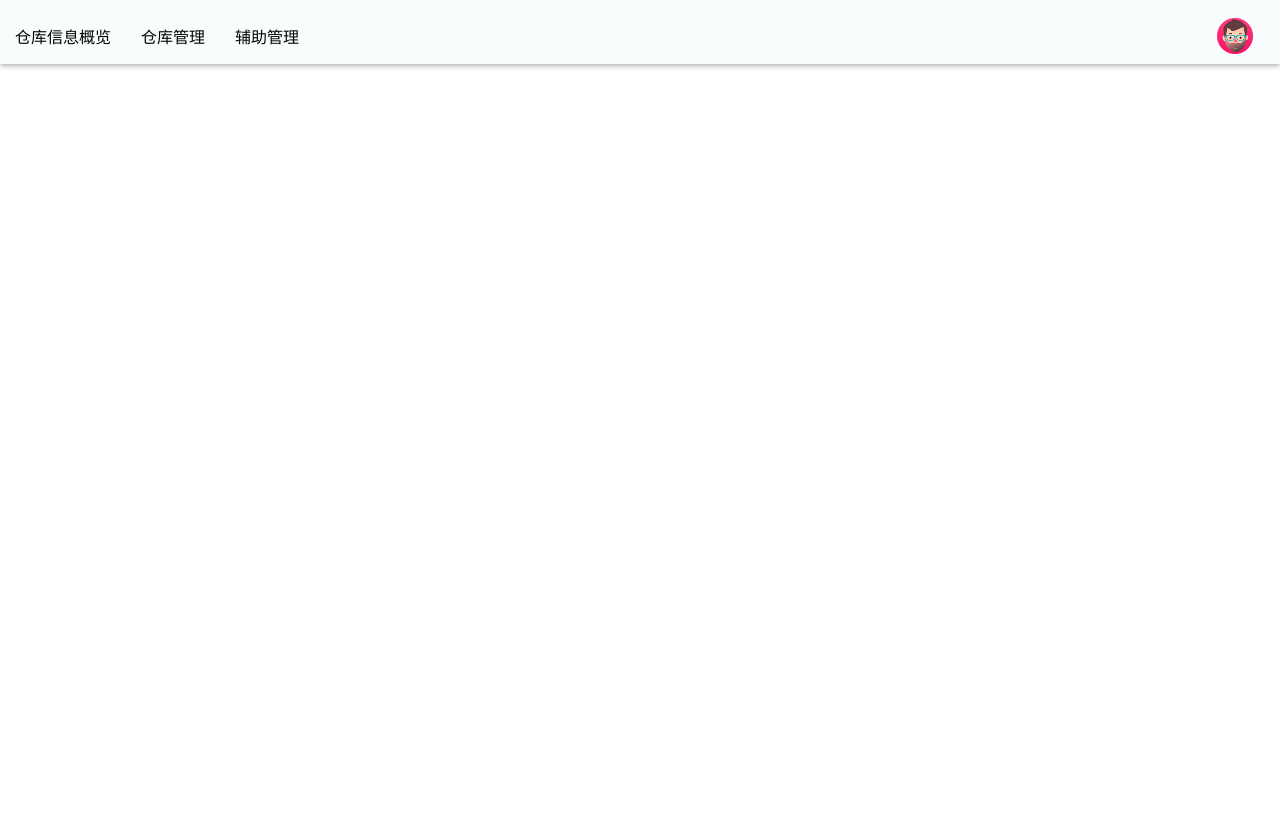
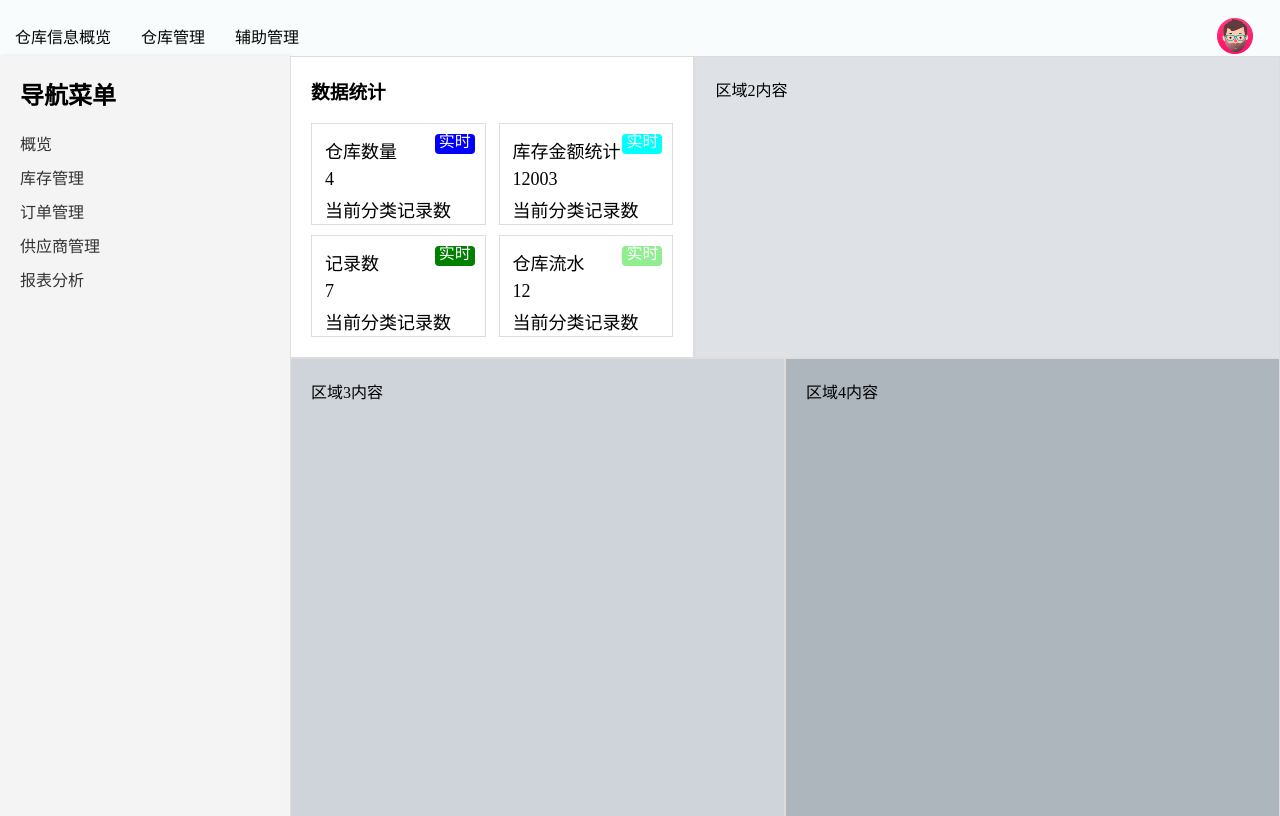
Before and after one commit to Andralice/boke, a Vue app: page / in a window 1280 px wide. Built offline with nearby package versions, Linux system fonts and the light colour scheme; sample sign-in values are in the browser's storage; the HTML template or start-up script is replaced by a standard one.

Commit message:
完成首页内容区域1

```diff
--- /dev/null
+++ b/src/pages/TopNavigation/home.vue
@@ -0,0 +1,227 @@
+<template>
+    <div class="container">
+      <div class="sidebar">
+        <h2>导航菜单</h2>
+        <ul>
+          <li><a href="#overview">概览</a></li>
+          <li><a href="#inventory">库存管理</a></li>
+          <li><a href="#orders">订单管理</a></li>
+          <li><a href="#suppliers">供应商管理</a></li>
+          <li><a href="#reports">报表分析</a></li>
+        </ul>
+      </div>
+      <div class="content">
+        <div class="row row1">
+          <div class="region region1">
+            <h3>数据统计</h3>
+            <div class="data-row">
+              <div class="data-box blue" :data-badge="badgeTexts.blue">
+                <div class="box-title">仓库数量</div>
+                <div class="box-number">4</div>
+                <div class="box-description">当前分类记录数</div>
+              </div>
+              <div class="data-box cyan" :data-badge="badgeTexts.cyan">
+                <div class="box-title">库存金额统计</div>
+                <div class="box-number">12003</div>
+                <div class="box-description">当前分类记录数</div>
+              </div>
+            </div>
+            <div class="data-row">
+              <div class="data-box green" :data-badge="badgeTexts.green">
+                <div class="box-title">记录数</div>
+                <div class="box-number">7</div>
+                <div class="box-description">当前分类记录数</div>
+              </div>
+              <div class="data-box light-green" :data-badge="badgeTexts.lightGreen">
+                <div class="box-title">仓库流水</div>
+                <div class="box-number">12</div>
+                <div class="box-description">当前分类记录数</div>
+              </div>
+            </div>
+          </div>
+          <div class="region region2">
+            <!-- 区域2 -->
+            区域2内容
+          </div>
+        </div>
+        <div class="row row2">
+          <div class="region region3">
+            <!-- 区域3 -->
+            区域3内容
+          </div>
+          <div class="region region4">
+            <!-- 区域4 -->
+            区域4内容
+          </div>
+        </div>
+      </div>
+    </div>
+  </template>
+
+  <script lang="ts" setup name='home'>
+  import { ref } from 'vue';
+
+  const badgeTexts = ref({
+    blue: '实时',
+    cyan: '实时',
+    green: '实时',
+    lightGreen: '实时'
+  });
+  </script>
+
+  <style scoped>
+  .container {
+    display: flex;
+    height: 100vh;
+  }
+
+  .sidebar {
+    width: 250px;
+    background-color: #f4f4f4;
+    padding: 20px;
+    box-shadow: 2px 0 5px rgba(0,0,0,0.1);
+  }
+
+  .sidebar h2 {
+    margin-top: 0;
+  }
+
+  .sidebar ul {
+    list-style-type: none;
+    padding: 0;
+  }
+
+  .sidebar li {
+    margin: 10px 0;
+  }
+
+  .sidebar a {
+    text-decoration: none;
+    color: #333;
+  }
+
+  .content {
+    flex-grow: 1;
+    display: flex;
+    flex-direction: column;
+    overflow-y: auto;
+  }
+
+  .row {
+    display: flex;
+    flex-wrap: wrap;
+  }
+
+  .region {
+    padding: 20px;
+    border: 1px solid #ddd;
+  }
+
+  .row1 .region1 {
+    flex: 0.4;
+    height: 260px;
+    background-color: #fff;
+    display: flex;
+    flex-direction: column;
+  }
+
+  .row1 .region1 h3 {
+    margin-top: 0;
+    align-self: flex-start;
+  }
+
+  .row1 .region1 .data-row {
+    display: flex;
+    justify-content: space-between;
+    margin-bottom: 10px;
+  }
+
+  .row1 .region1 .data-box {
+    position: relative;
+    flex: 0.48;
+    height: 80px;
+    background-color: #fff;
+    border: 1px solid #ddd;
+    display: flex;
+    flex-direction: column;
+    justify-content: flex-start; /* 左对齐 */
+    align-items: flex-start; /* 左对齐 */
+    padding: 10px; /* 添加内边距以便内容不贴边 */
+  }
+
+  .row1 .region1 .data-box .box-title,
+  .row1 .region1 .data-box .box-number,
+  .row1 .region1 .data-box .box-description {
+    text-align: center;
+    padding: 3px;
+    font-size: 18px;
+  }
+
+  .row1 .region1 .data-box::before {
+    content: attr(data-badge);
+    position: absolute;
+    top: 10px;
+    right: 10px;
+    width: 40px;
+    height: 20px;
+    background-color: inherit;
+    border-radius: 4px;
+    color: white;
+    font-size: 16px;
+    line-height: 15px;
+    text-align: center;
+
+  }
+
+  .row1 .region1 .data-box.blue {
+    background-color: #fff;
+  }
+
+  .row1 .region1 .data-box.blue::before {
+    background-color: blue;
+  }
+
+  .row1 .region1 .data-box.cyan {
+    background-color: #fff;
+  }
+
+  .row1 .region1 .data-box.cyan::before {
+    background-color: cyan;
+  }
+
+  .row1 .region1 .data-box.green {
+    background-color: #fff;
+  }
+
+  .row1 .region1 .data-box.green::before {
+    background-color: green;
+  }
+
+  .row1 .region1 .data-box.light-green {
+    background-color: #fff;
+  }
+
+  .row1 .region1 .data-box.light-green::before {
+    background-color: lightgreen;
+  }
+
+  .row1 .region2 {
+    flex: 0.6;
+    height: 260px;
+    background-color: #dee2e6;
+  }
+
+  .row2 .region3 {
+    flex: 0.6;
+    height: 500px;
+    flex-grow: 1;
+    background-color: #ced4da;
+  }
+
+  .row2 .region4 {
+    flex: 0.4;
+    height: 500px;
+    flex-grow: 1;
+    background-color: #adb5bd;
+  }
+  </style>
--- a/src/pages/home.vue
+++ /dev/null
@@ -1,5 +0,0 @@
-<template>
-</template>
-<script lang="ts" setup name='home'>
-</script>
-<style></style>
```
Also changed, not shown: src/routers/routes.js (+4 -4 lines), src/pages/TopNavigation/about.vue (renamed from src/pages/about.vue), src/pages/TopNavigation/login.vue (renamed from src/pages/login.vue), src/pages/TopNavigation/products.vue (renamed from src/pages/products.vue).
